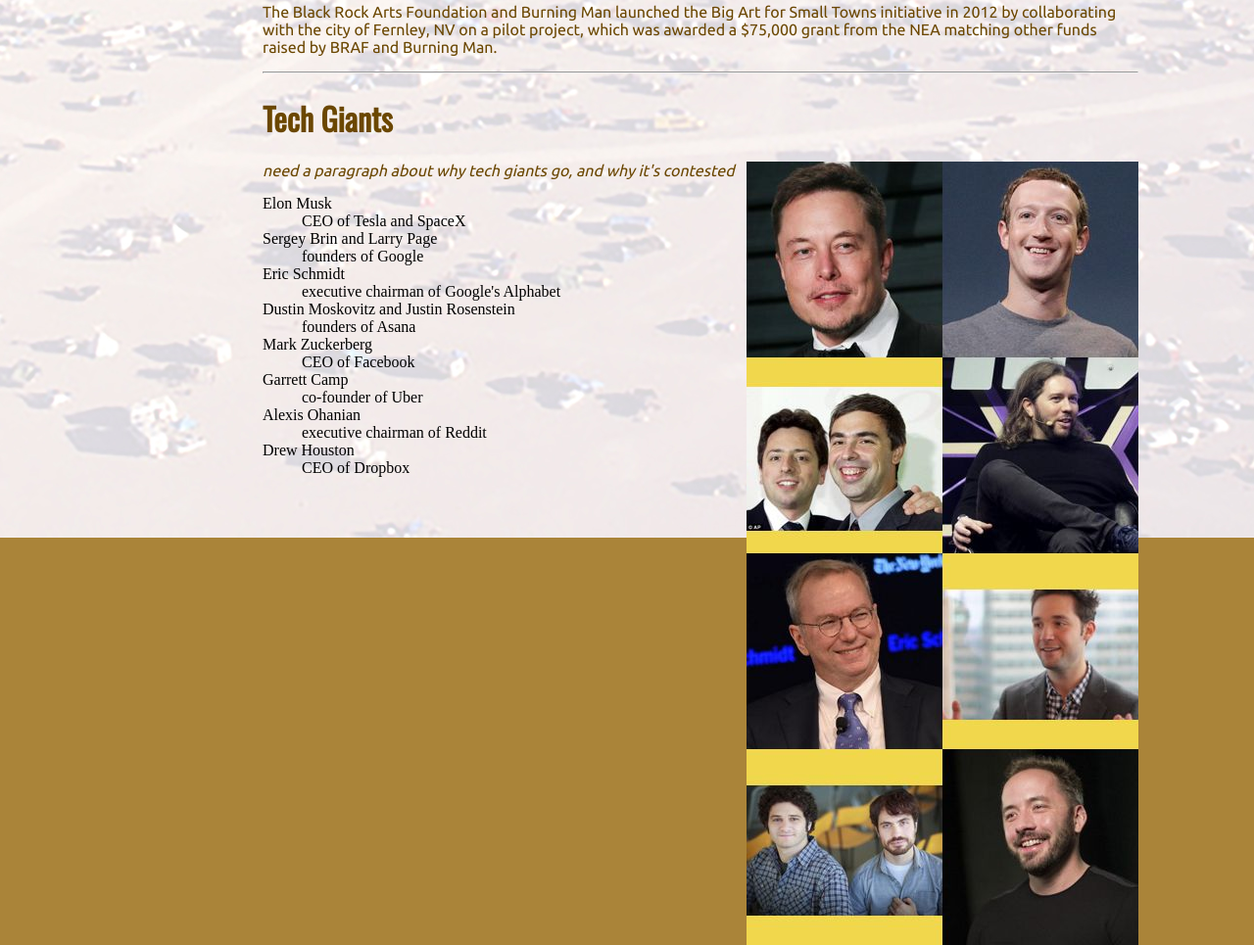
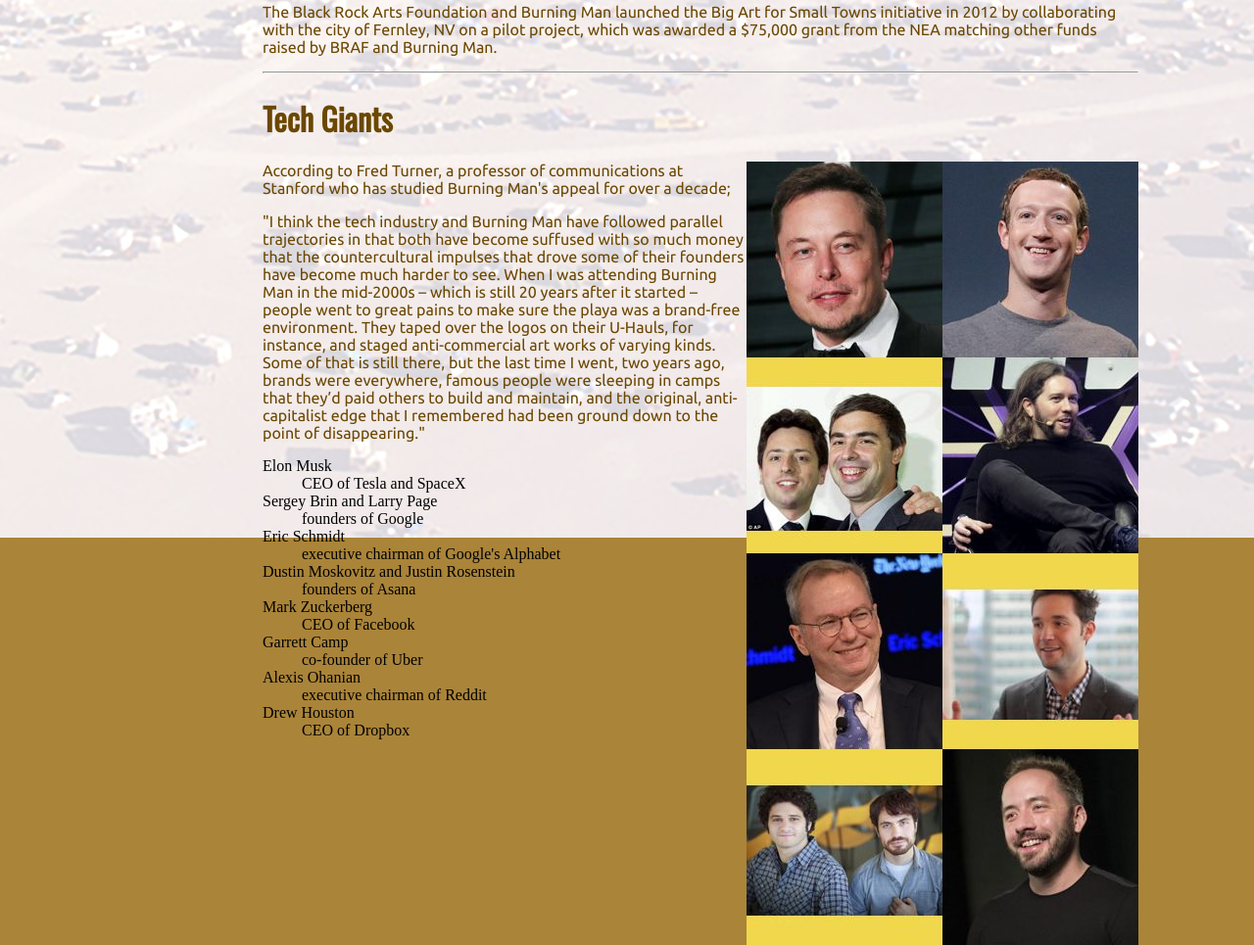
Before and after one commit to superwholockland/BurningMan, a plain HTML site: page culture.html in a window 1280 px wide. Shown: the part 856-1821 px from the top of the page at 98% size. Drawn offline with nearby package versions, Linux system fonts and the light colour scheme.

```diff
--- a/culture.html
+++ b/culture.html
@@ -42,7 +42,8 @@
 <hr>
 <h1>Tech Giants</h1>
 <img src="images/tech.jpg" alt="photo array of some of the tech giants in attendance" align="right">
-<p><em>need a paragraph about why tech giants go, and why it's contested</em></p>
+<p>According to Fred Turner, a professor of communications at Stanford who has studied Burning Man's appeal for over a decade;</p>
+<p>"I think the tech industry and Burning Man have followed parallel trajectories in that both have become suffused with so much money that the countercultural impulses that drove some of their founders have become much harder to see. When I was attending Burning Man in the mid-2000s – which is still 20 years after it started – people went to great pains to make sure the playa was a brand-free environment. They taped over the logos on their U-Hauls, for instance, and staged anti-commercial art works of varying kinds. Some of that is still there, but the last time I went, two years ago, brands were everywhere, famous people were sleeping in camps that they’d paid others to build and maintain, and the original, anti-capitalist edge that I remembered had been ground down to the point of disappearing."</p>
 <dl>
   <dt>Elon Musk</dt>
   <dd>CEO of Tesla and SpaceX</dd>
```
Also changed, not shown: bib.html (+1 -0 lines), 8 other files.
